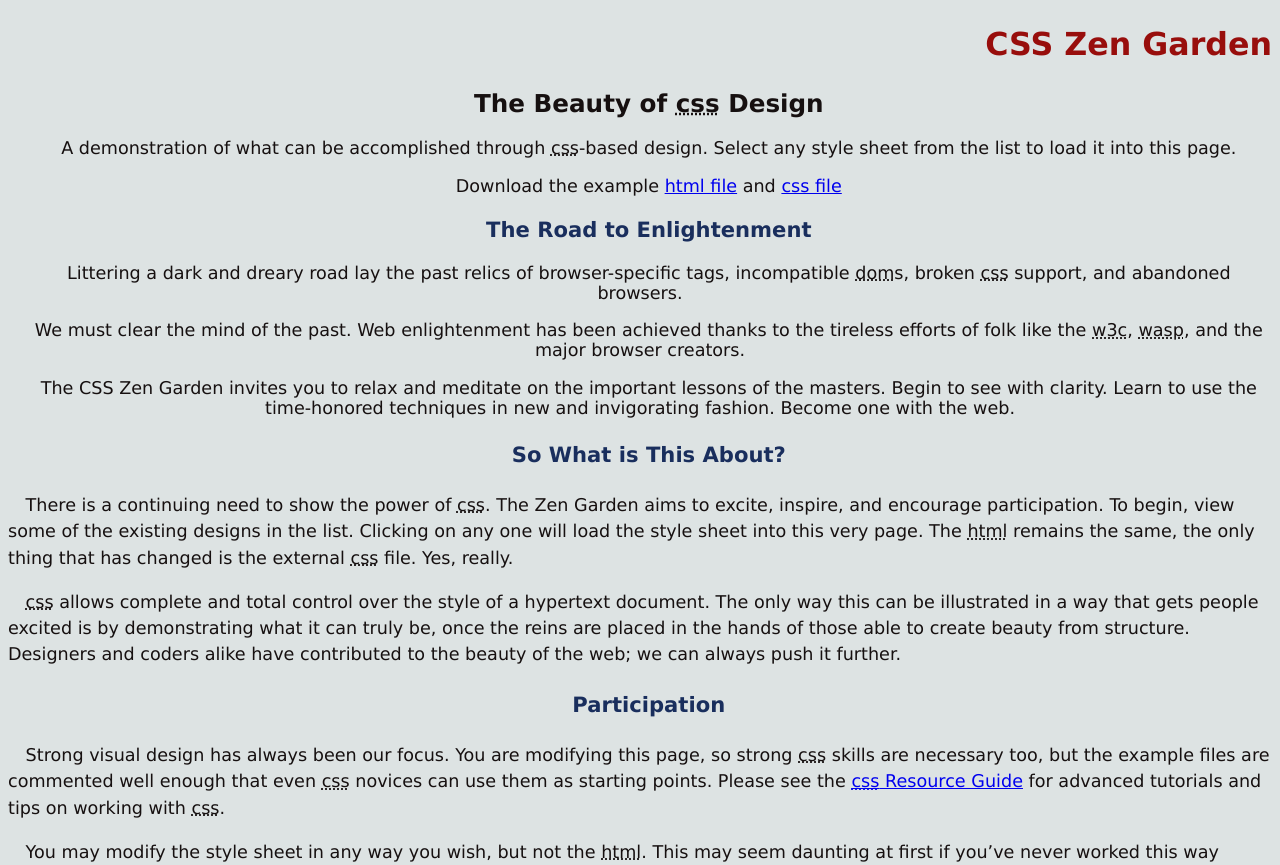
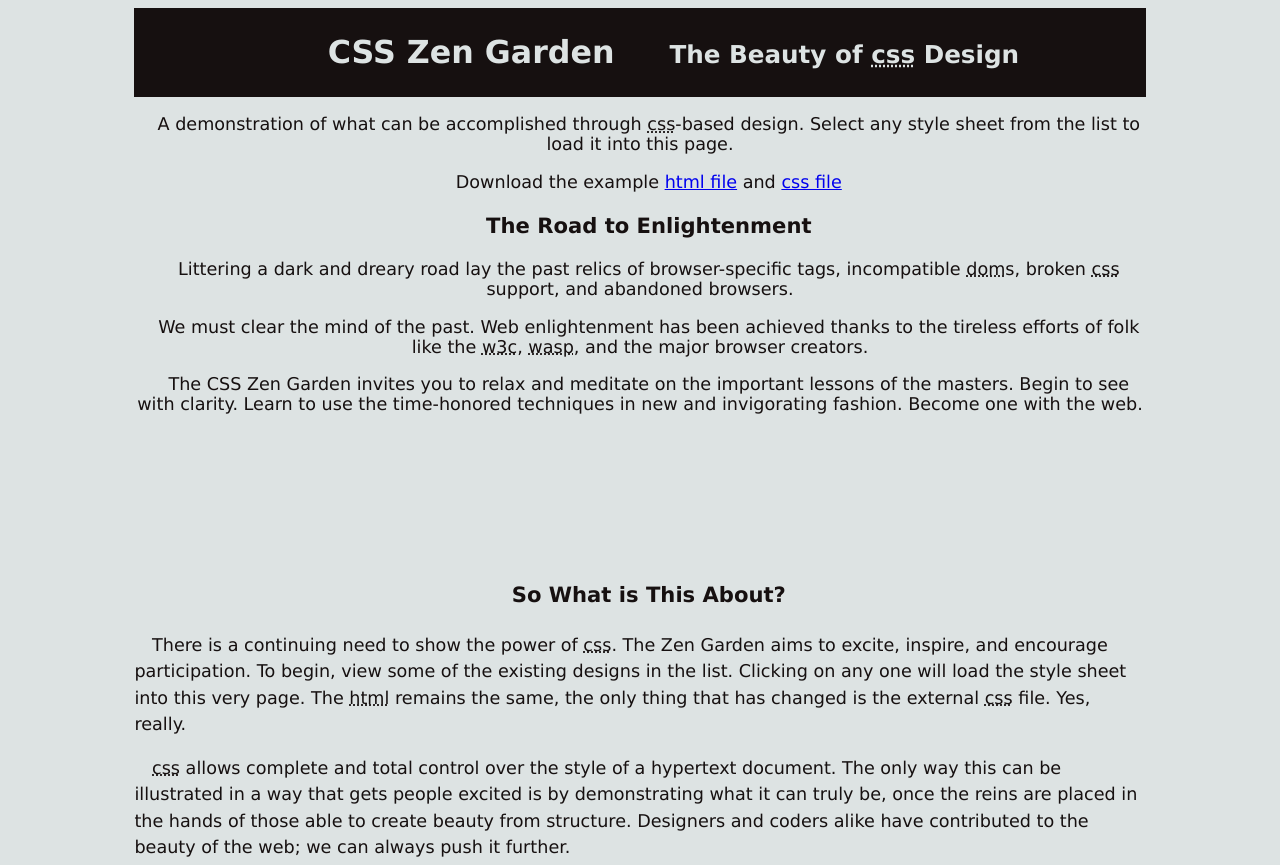
Before and after one commit to KarollineCS/desenvolve-introducao-web, a plain HTML site: page CSS Zen Garden/index.html in a window 1280 px wide. Shown: the top 865 px of the page. Drawn offline with Linux system fonts and the light colour scheme.

Commit message:
Update style.css
Adicionado a parte de Box Model ao meu arquivo CSS

```diff
--- a/CSS Zen Garden/style.css
+++ b/CSS Zen Garden/style.css
@@ -1,37 +1,80 @@
 /*preto: #161010 azul: #192E5D vermelho: #980E0C branco: #DDE3E3*/
 
-html{
-    background: #DDE3E3;
+#zen-intro header {
+    background-color: #161010;
+    color: #DDE3E3;
+}
+
+html {
+    background-color: #DDE3E3;
     color: #161010;
     font-size: 110%;
     font-family: Verdana, Geneva, Tahoma, sans-serif;
     text-indent: 1em;
 }
 
+.page-wrapper {
+    width: 80%;
+    max-width: 1280px;
+    margin: auto;
+}
+
 h1 {
     font-size: 1.8rem;
     text-align: right;
-    color: #980E0C;
 }
 h2 {
     font-size: 1.4rem;
     text-align: center;
-    color: #161010;
 }
 h3 {
     font-size: 1.2rem;
     text-align: center;
-    color: #192E5D;
 }
 
-.intro {
+#zen-intro {
     text-align: center;
+
+    /*BOX MODEL*/
+    height: 550px;
 }
 
 #zen-supporting {
     line-height: 1.5;
 }
 
+#design-archives{
+    display: none;
+}
+
 abbr {
     text-transform: lowercase;
 }
+
+#zen-intro header h1, #zen-intro header h2{
+    display: inline-block;
+}
+
+#zen-intro header h1 {
+    margin-left: 1em;
+    margin-right: 1em;
+}
+
+aside ul {
+    list-style-type: none;
+}
+
+aside ul li {
+    margin: 1em;
+    text-align: center;
+}
+
+.main footer {
+    margin: 4%;
+}
+
+.main footer a {
+    border: solid 2px #980E0C;
+    padding: 0.5rem;
+    display: inline-block;
+}
```
